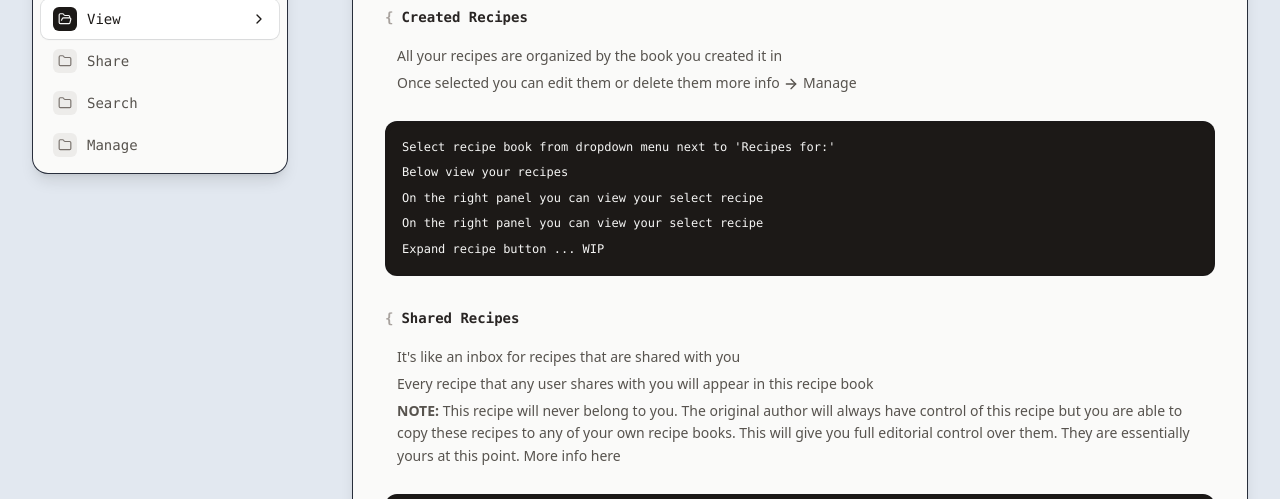
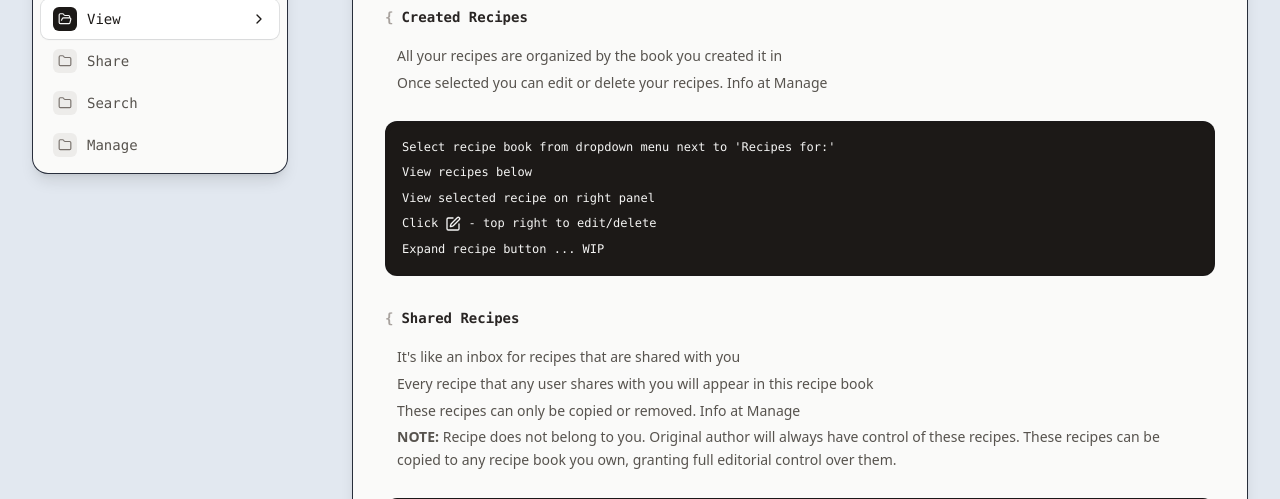
Before and after one commit to JoHeyJo/sling-it-product-site, a React (Vite) app: page /docs in a window 1280 px wide. Both pictures are taken after a click on the button "View". Shown: the part 301-800 px from the top of the page. Built offline with nearby package versions, Linux system fonts and the light colour scheme; no server answers.

Commit message:
DONE:View

```diff
--- a/src/data/directories.tsx
+++ b/src/data/directories.tsx
@@ -1,6 +1,22 @@
-import { Rocket, Share, Pencil, Search, Plus, Minus, Eye, ArrowBigRight, ArrowRight } from "lucide-react";
+import {
+  Rocket,
+  Share,
+  Pencil,
+  Search,
+  Plus,
+  Minus,
+  Eye,
+  ArrowBigRight,
+  ArrowRight,
+  SquarePen,
+} from "lucide-react";
 import { FontAwesomeIcon } from "@fortawesome/react-fontawesome";
-import { faShareFromSquare } from "@fortawesome/free-solid-svg-icons";
+import {
+  faEye,
+  faShare,
+  faShareFromSquare,
+  faUsers,
+} from "@fortawesome/free-solid-svg-icons";
 import { productSite } from "../links";
 
 export const directories = [
@@ -135,8 +151,7 @@ export const directories = [
         body: [
           "All your recipes are organized by the book you created it in",
           <>
-            Once selected you can edit them or delete them more info{" "}
-            <ArrowRight className="inline h-4 w-4 shrink-0" />{" "}
+            Once selected you can edit or delete your recipes. Info at{" "}
             <a className="text-stone-600" href={""}>
               Manage
             </a>
@@ -144,9 +159,12 @@ export const directories = [
         ],
         instructions: [
           "Select recipe book from dropdown menu next to 'Recipes for:'",
-          "Below view your recipes",
-          "On the right panel you can view your select recipe",
-          "On the right panel you can view your select recipe",
+          "View recipes below",
+          "View selected recipe on right panel",
+          <>
+            Click <SquarePen className="inline h-4 w-4 shrink-0" /> - top right
+            to edit/delete
+          </>,
           "Expand recipe button ... WIP",
         ],
       },
@@ -156,33 +174,62 @@ export const directories = [
           "It's like an inbox for recipes that are shared with you",
           "Every recipe that any user shares with you will appear in this recipe book",
           <>
-            <span className="font-bold">NOTE:</span> This recipe will never
-            belong to you. The original author will always have control of this
-            recipe but you are able to copy these recipes to any of your own
-            recipe books. This will give you full editorial control over them.
-            They are essentially yours at this point. More info{" "}
+            These recipes can only be copied or removed. Info at{" "}
             <a className="text-stone-600" href={""}>
-              here
+              Manage
             </a>
+          </>,
+          <>
+            <span className="font-bold">NOTE:</span> Recipe does not belong to
+            you. Original author will always have control of these recipes.
+            These recipes can be copied to any recipe book you own, granting
+            full editorial control over them.
           </>,
           ,
         ],
         instructions: [
           "Select 'Shared Recipes' from dropdown menu next to 'Recipes for:'",
-          "Below view recipes that have been shared with you",
-          "On the right panel you can view your select recipe",
-          "Select>>>>> ",
+          "View recipes shared with you below",
+          "View selected recipe on right panel",
+          <>
+            Click <SquarePen className="inline h-4 w-4 shrink-0" /> - top right
+            to copy/remove
+          </>,
           "Expand recipe button ... WIP",
         ],
       },
       {
         heading: "Shared Recipe Books",
-        body: ["All your recipes are organized by the book you created it in"],
+        body: [
+          "Privileges will be depicted by icons next to the selected book",
+          "As a collaborator you have the same privileges as the author except you cannot share this book.",
+          "As a viewer you can only view recipes",
+        ],
         instructions: [
-          "Select recipe book from dropdown menu next to 'Recipes for:'",
-          "Below view your recipes",
-          "On the right panel you can view your select recipe",
-          "Expand recipe button ... WIP",
+          <>
+            {" "}
+            <FontAwesomeIcon
+              className="inline h-4 w-4 shrink-0"
+              icon={faUsers}
+            />{" "}
+            - you are a collaborator
+          </>,
+          <>
+            {" "}
+            <FontAwesomeIcon
+              className="inline h-4 w-4 shrink-0"
+              icon={faEye}
+            />{" "}
+            - you can only view recipes
+          </>,
+          <>
+            {" "}
+            <FontAwesomeIcon
+              className="inline h-4 w-4 shrink-0"
+              icon={faShareFromSquare}
+            />{" "}
+            - you are the author
+          </>,
         ],
       },
     ],
@@ -266,6 +313,11 @@ export const directories = [
         instructions: [],
       },
       {
+        heading: "Copy",
+        body: ["Docs under constructions"],
+        instructions: [],
+      },
+      {
         heading: "Delete/Remove",
         body: ["Docs under constructions"],
         instructions: [],
```
